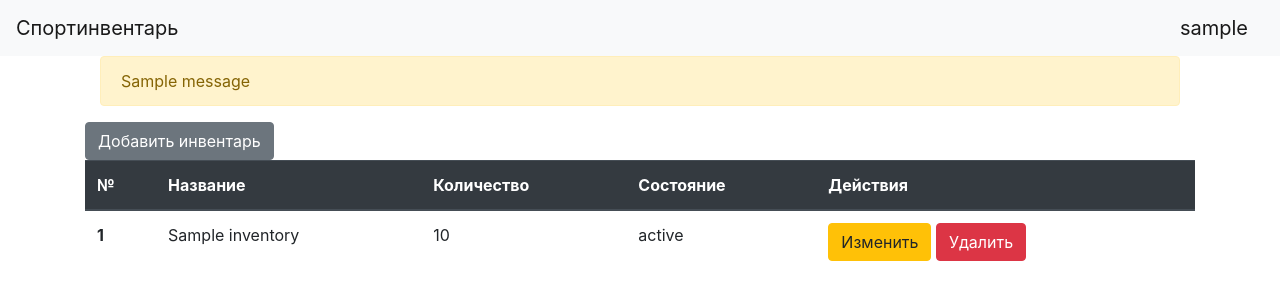
After one commit to pomazkovaa/predprof, a Flask app: page /inventory in a window 1280 px wide. The commit adds this page. Shown: the top 300 px of the page. Run offline with Flask 3, Linux system fonts and the light colour scheme; a user stored in the database is signed in; tables that the repository leaves empty hold one stand-in row (values such as "Sample post"); one stand-in notice (Sample message) is shown; some libraries are stand-ins or nearby versions.

Commit message:
Add ability to add and delete inventory

```diff
--- a/data/users.py
+++ b/data/users.py
@@ -6,7 +6,7 @@ from wtforms import StringField, PasswordField, SubmitField, BooleanField
 from wtforms.validators import DataRequired
 from werkzeug.security import generate_password_hash, check_password_hash
 
-from .db_session import SqlAlchemyBase
+from data.db_session import SqlAlchemyBase
 
 
 class User(SqlAlchemyBase, UserMixin):
--- a/main.py
+++ b/main.py
@@ -1,8 +1,10 @@
 import os
-from flask import Flask, redirect, render_template
+from flask import Flask, redirect, render_template, request
 from flask_login import LoginManager, login_user, current_user, login_required, logout_user
+from flask_restful import abort
 
 from data import db_session
+from data.inventory import Inventory, InventoryForm
 from data.users import LoginForm, User, RegisterForm
 
 app = Flask(__name__)
@@ -23,6 +25,62 @@ def index():
         return render_template("index.html", title='Главное меню')
     else:
         return redirect("/login")
+
+
+@app.route('/inventory')
+@login_required
+def inventory():
+    session = db_session.create_session()
+    return render_template("inventory.html", title="Список инвентаря",
+                           inventory=session.query(Inventory).all(), admin=current_user.is_admin)
+
+
+@app.route('/inventory_delete/<int:id>')
+@login_required
+def inventory_delete(id):
+    session = db_session.create_session()
+
+    item = session.query(Inventory).filter(Inventory.id == id).first()
+    if item and current_user.is_admin:
+        session.delete(item)
+        session.commit()
+    else:
+        abort(404)
+    return redirect('/inventory')
+
+
+@app.route('/inventory_edit', methods=['GET', 'POST'])
+@login_required
+def inventory_add():
+    session = db_session.create_session()
+
+    form = InventoryForm()
+    if form.validate_on_submit():
+        item = Inventory()
+        item.name = form.name.data
+        item.quantity = form.quantity.data
+        item.state = form.state.data
+        session.add(item)
+        session.commit()
+        return redirect('/inventory')
+
+    return render_template('inventory_edit.html', title='Добавление инвентаря', form=form)
+
+
+# @app.route('/inventory_edit/<int:id>', methods=['GET', 'POST'])
+# @login_required
+# def inventory_edit(id):
+#     session = db_session.create_session()
+#
+#     item = session.query(Inventory).filter(Inventory.id == id).first()
+#     if not item:
+#         abort(404)
+#
+#     form = InventoryForm()
+#     if request.method == 'GET':
+#         form.name = item.name
+#         form.quantity = item.quantity
+#         # TODO: finish editing after I add a state option
 
 
 @app.route('/login', methods=['GET', 'POST'])
@@ -57,7 +115,7 @@ def register():
                                    message="Пользователь с таким логином уже существует",
                                    form=form)
         return redirect("/login")
-    return render_template('register.html', title='Авторизация', form=form)
+    return render_template('register.html', title='Регистрация', form=form)
 
 
 @app.route('/logout')
--- a/templates/index.html
+++ b/templates/index.html
@@ -4,7 +4,7 @@
 <h1 align="center">Меню</h1>
 <div class="d-flex justify-content-center">
     <div class="btn-group-vertical" align="center" style="width: 200px;">
-        <p>потом добавим</p>
+        <a href="inventory" class="btn btn-secondary">Инвентарь</a>
     </div>
 </div>
 {% endblock %}
--- /dev/null
+++ b/templates/inventory.html
@@ -0,0 +1,34 @@
+{% extends "base.html" %}
+
+{% block content %}
+    {% if admin %}
+        <a href="inventory_edit" class="btn btn-secondary">Добавить инвентарь</a>
+    {% endif %}
+    <table class="table">
+          <thead class="thead-dark">
+            <tr>
+              <th scope="col">№</th>
+              <th scope="col">Название</th>
+              <th scope="col">Количество</th>
+              <th scope="col">Состояние</th>
+              <th scope="col">Действия</th>
+            </tr>
+          </thead>
+          <tbody>
+          {% for item in inventory%}
+            <tr>
+              <th scope="row">{{ loop.index }}</th>
+              <td>{{ item.name }}</td>
+              <td>{{ item.quantity }}</td>
+              <td>{{ item.state }}</td>
+              <td>
+                {% if admin %}
+                <a href="/inventory_edit/{{ item.id }}" class="btn btn-warning">Изменить</a>
+                <a href="/inventory_delete/{{ item.id }}" class="btn btn-danger">Удалить</a>
+                {% endif %}
+              </td>
+            </tr>
+          {% endfor %}
+          </tbody>
+    </table>
+{% endblock %}
```
Also changed, not shown: data/inventory.py (added, +25 -0 lines), templates/inventory_edit.html (added, +38 -0 lines).
